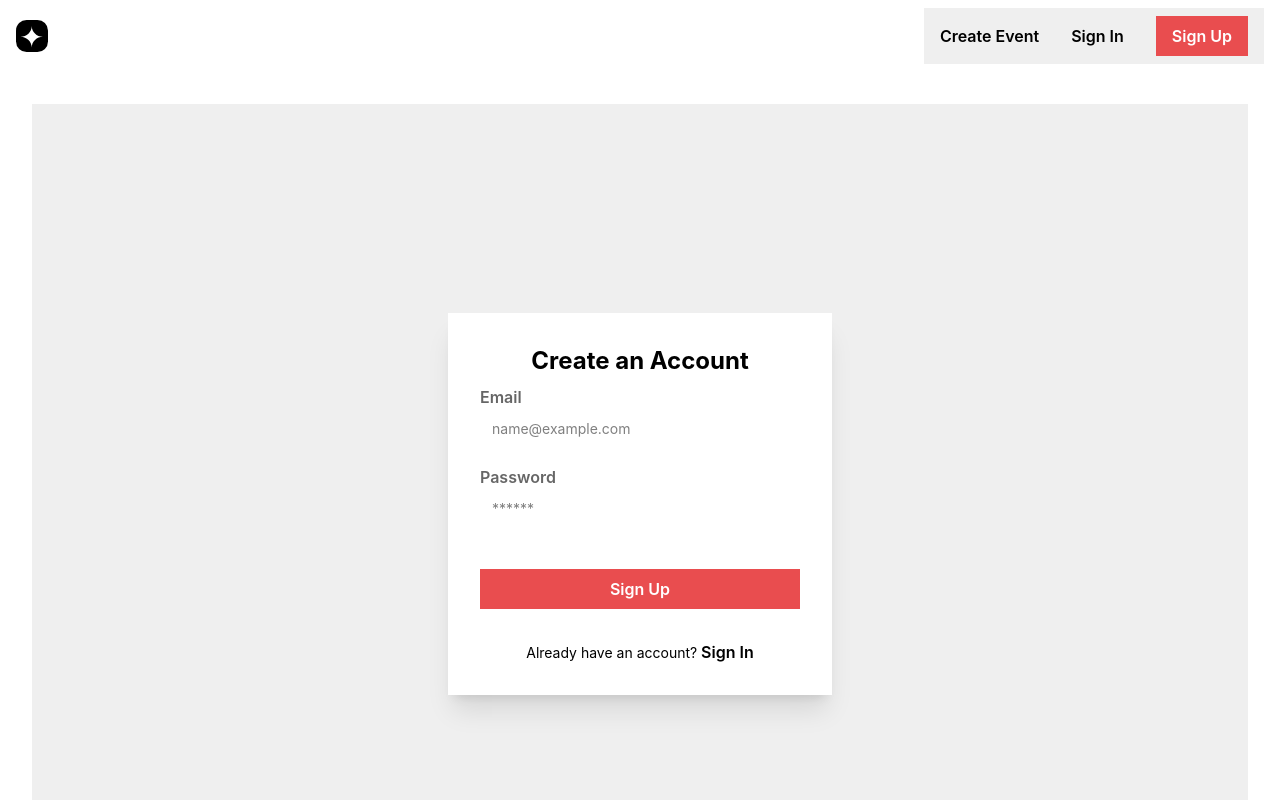
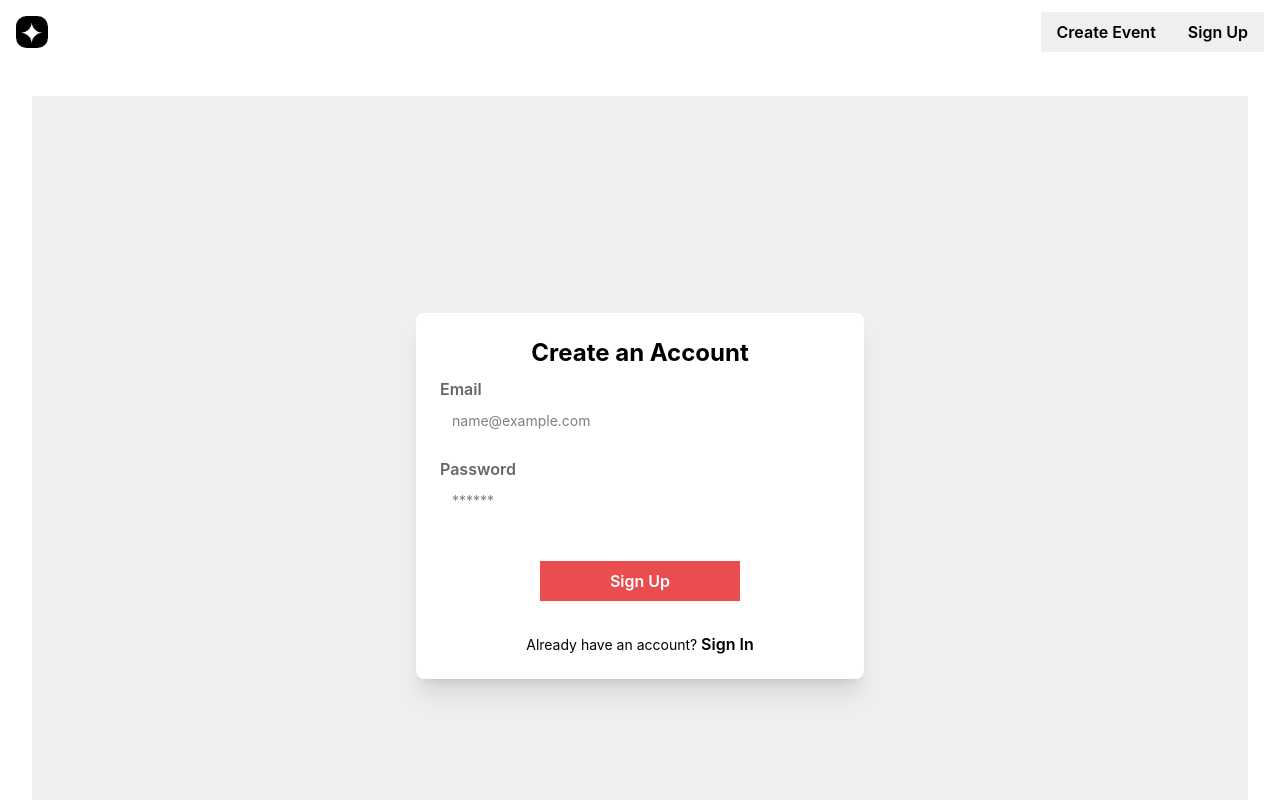
Before and after one commit to sowjanya-mn/Events_API_Project, a React (Vite) app in the folder Events_Api_Project/: page /signup in a window 1280 px wide. Shown: the top 800 px of the page. Built offline with nearby package versions, Linux system fonts and the light colour scheme.

Commit message:
Added Sign Out

```diff
--- a/Events_Api_Project/src/App.jsx
+++ b/Events_Api_Project/src/App.jsx
@@ -8,7 +8,7 @@ import SignIn from "./pages/SignIn.jsx";
 import SignUp from "./pages/SignUp.jsx";
 import CreateEvent from "./pages/CreateEvent.jsx";
 import EventDetails from "./pages/EventDetails.jsx";
-// import NotFound from "./pages/NotFound.jsx";
+import NotFound from "./pages/NotFound.jsx";
 function App() {
   const [count, setCount] = useState(0);
 
@@ -23,7 +23,7 @@ function App() {
 
         {/* <Route path=":id" element={<EventDetails />} /> */}
 
-        {/* <Route path="*" element={<NotFound />} /> */}
+        <Route path="*" element={<NotFound />} />
       </Route>
     </Routes>
   );
--- a/Events_Api_Project/src/components/Navbar.jsx
+++ b/Events_Api_Project/src/components/Navbar.jsx
@@ -5,7 +5,11 @@ export default function Navbar() {
   const navClass = ({ isActive }) => {
     return isActive ? "link link-primary no-underline" : "link no-underline";
   };
-
+  let isSignedIn = false; // Replace with your actual logic to check if the user is signed in
+  const token = localStorage.getItem("userToken");
+  if (token !== null) {
+    isSignedIn = true;
+  }
   return (
     <header className="navbar px-4">
       <div className="flex-1">
@@ -17,12 +21,29 @@ export default function Navbar() {
         <NavLink to="/createevent" className={navClass}>
           Create Event
         </NavLink>
-        <NavLink to="/signin" className={navClass}>
-          Sign In
-        </NavLink>
-        <Link to="/signup" className="btn btn-primary">
-          Sign Up
-        </Link>
+        {/* Put this block inside your Navbar menu stack */}
+        {isSignedIn && (
+          <NavLink
+            to="#" /* Sets a placeholder path */
+            onClick={(e) => {
+              e.preventDefault(); // 1. STOPS the link from navigating anywhere
+
+              // 2. RUN your custom click actions here!
+              localStorage.removeItem("userToken"); // Clears your login session
+              alert("Signed out successfully!");
+              window.location.reload(); // Reloads the page to update the buttons
+            }}
+            className={navClass} /* Keeps your beautiful theme styles active */
+          >
+            Sign Out
+          </NavLink>
+        )}
+
+        {!isSignedIn && (
+          <NavLink to="/signup" className={navClass}>
+            Sign Up
+          </NavLink>
+        )}
       </nav>
     </header>
   );
--- a/Events_Api_Project/src/pages/NotFound.jsx
+++ b/Events_Api_Project/src/pages/NotFound.jsx
@@ -0,0 +1,17 @@
+import { Link } from "react-router";
+
+export default function NotFound() {
+  return (
+    <div>
+      <div className="hero-content text-center">
+        <div>
+          <h1 className="text-6xl font-bold">404</h1>
+          <p className="py-6">This page does not exist</p>
+          <Link to="/" className="btn btn-primary">
+            Go Back home
+          </Link>
+        </div>
+      </div>
+    </div>
+  );
+}
--- a/Events_Api_Project/src/pages/SignIn.jsx
+++ b/Events_Api_Project/src/pages/SignIn.jsx
@@ -1,4 +1,4 @@
-import { useState } from "react";
+import { useState, useEffect } from "react";
 import { Link } from "react-router-dom";
 import Home from "./Home";
 export default function SignIn({ setSuccessMessageFromSignUp }) {
@@ -7,9 +7,16 @@ export default function SignIn({ setSuccessMessageFromSignUp }) {
     email: "",
     password: "",
   });
-  const [isSuccess, setIsSuccess] = useState(false);
   const [successMessage, setSuccessMessage] = useState("");
-  //const [showSignIn, setShowSignIn] = useState(false);
+  const [errorMessage, setErrorMessage] = useState("");
+  const [isSignedIn, setIsSignedIn] = useState(() => {
+    return localStorage.getItem("userToken") !== null;
+  });
+  useEffect(() => {
+    const handleStorageChange = () => {
+      setIsSignedIn(localStorage.getItem("userToken") !== null);
+    };
+  }, []);
   // 2. Update state whenever a user types
   const handleChange = (e) => {
     const { name, value } = e.target;
@@ -38,19 +45,18 @@ export default function SignIn({ setSuccessMessageFromSignUp }) {
         const token = data.token;
         if (token) {
           localStorage.setItem("userToken", token);
-          alert("Sign in successful!");
-        } else {
-          console.error(
-            "The server responded successfully, but no token was found in the data.",
-          );
+          setIsSignedIn(true);
+          window.location.reload();
         }
-        setIsSuccess(true);
+        setIsSignedIn(true);
+      } else {
+        setErrorMessage("Invalid email or password. Please try again.");
       }
     } catch (error) {
       console.error("Error connecting to the server:", error);
     }
   };
-  if (isSuccess) {
+  if (isSignedIn) {
     return <Home />;
   }
   return (
@@ -59,10 +65,10 @@ export default function SignIn({ setSuccessMessageFromSignUp }) {
       {/* Forms a rounded card component matching your white design style */}
       <form
         onSubmit={handleSubmit}
-        className="card w-full max-w-sm bg-base-100 shadow-xl p-8 space-y-4"
+        className="card w-full max-w-md bg-base-100 shadow-xl p-8 space-y-4 rounded-lg"
       >
         <h5 className="text-green-600">{setSuccessMessageFromSignUp}</h5>
-
+        <h5 className="text-red-500">{errorMessage}</h5>
         <h2 className="text-2xl font-bold text-center mb-2">
           Sign In to continue
         </h2>
--- a/Events_Api_Project/src/pages/SignUp.jsx
+++ b/Events_Api_Project/src/pages/SignUp.jsx
@@ -9,8 +9,10 @@ export default function SignUp() {
     password: "",
   });
   const [isSuccess, setIsSuccess] = useState(false);
-  const [successMessage, setSuccessMessage] = useState("");
+  const [errorMessage, setErrorMessage] = useState("");
   const [showSignIn, setShowSignIn] = useState(false);
+  const [isUserExists, setIsUserExists] = useState(false);
+  console.log("isUserExists:", isUserExists);
 
   //const [showSignIn, setShowSignIn] = useState(false);
   // 2. Update state whenever a user types
@@ -26,7 +28,7 @@ export default function SignUp() {
   const handleSubmit = async (e) => {
     // Prevent the page from reloading
     e.preventDefault();
-
+    setErrorMessage("");
     try {
       // Send the POST request to your API
       const response = await fetch("http://localhost:8080/api/users", {
@@ -39,27 +41,47 @@ export default function SignUp() {
       console.log("Response from server:", response);
       if (response.ok) {
         setShowSignIn(true);
-      } else {
-        alert("Something went wrong.");
+      } else if (response.status === 400) {
+        setErrorMessage("Sign up failed. Please provide a valid email.");
+      } else if (response.status === 409) {
+        console.log(response.status);
+        setIsUserExists(true);
+        setErrorMessage(" Username already exists. Please Sign In");
       }
     } catch (error) {
       console.error("Error connecting to the server:", error);
+      setErrorMessage("Sign up failed. Please try again.");
     }
   };
+  console.log("isUserExists:", isUserExists);
+
   if (showSignIn) {
     return (
       <SignIn setSuccessMessageFromSignUp="Sign up successful! Please sign in." />
     );
   }
+  console.log("isUserExists:", isUserExists);
+
+  if (isUserExists) {
+    return (
+      <SignIn setSuccessMessageFromSignUp="User already exists. Please sign in." />
+    );
+  }
+  console.log("isUserExists:", isUserExists);
 
   return (
     // Centers the card layout perfectly on the light grey background screen
-    <div className="flex min-h-screen items-center justify-center bg-base-200 p-4">
+    <div className="flex min-h-screen items-center justify-center bg-base-200 p-2">
       {/* Forms a rounded card component matching your white design style */}
       <form
         onSubmit={handleSubmit}
-        className="card w-full max-w-sm bg-base-100 shadow-xl p-8 space-y-4"
+        className="card w-full max-w-md bg-base-100 shadow-xl p-6 space-y-4 rounded-lg"
       >
+        {errorMessage && (
+          <h5 className="text-red-500 font-bold text-sm text-center bg-red-50 border border-red-200 p-2 rounded-lg">
+            {errorMessage}
+          </h5>
+        )}
         <h2 className="text-2xl font-bold text-center mb-2">
           Create an Account
         </h2>
@@ -99,8 +121,8 @@ export default function SignUp() {
         </div>
 
         {/* Submit Action using your customized red button styles */}
-        <div className="form-control mt-6">
-          <button type="submit" className="btn btn-primary w-full">
+        <div className="form-control mt-6 flex justify-center mt-4">
+          <button type="submit" className="btn btn-primary w-50 ">
             Sign Up
           </button>
         </div>
```
